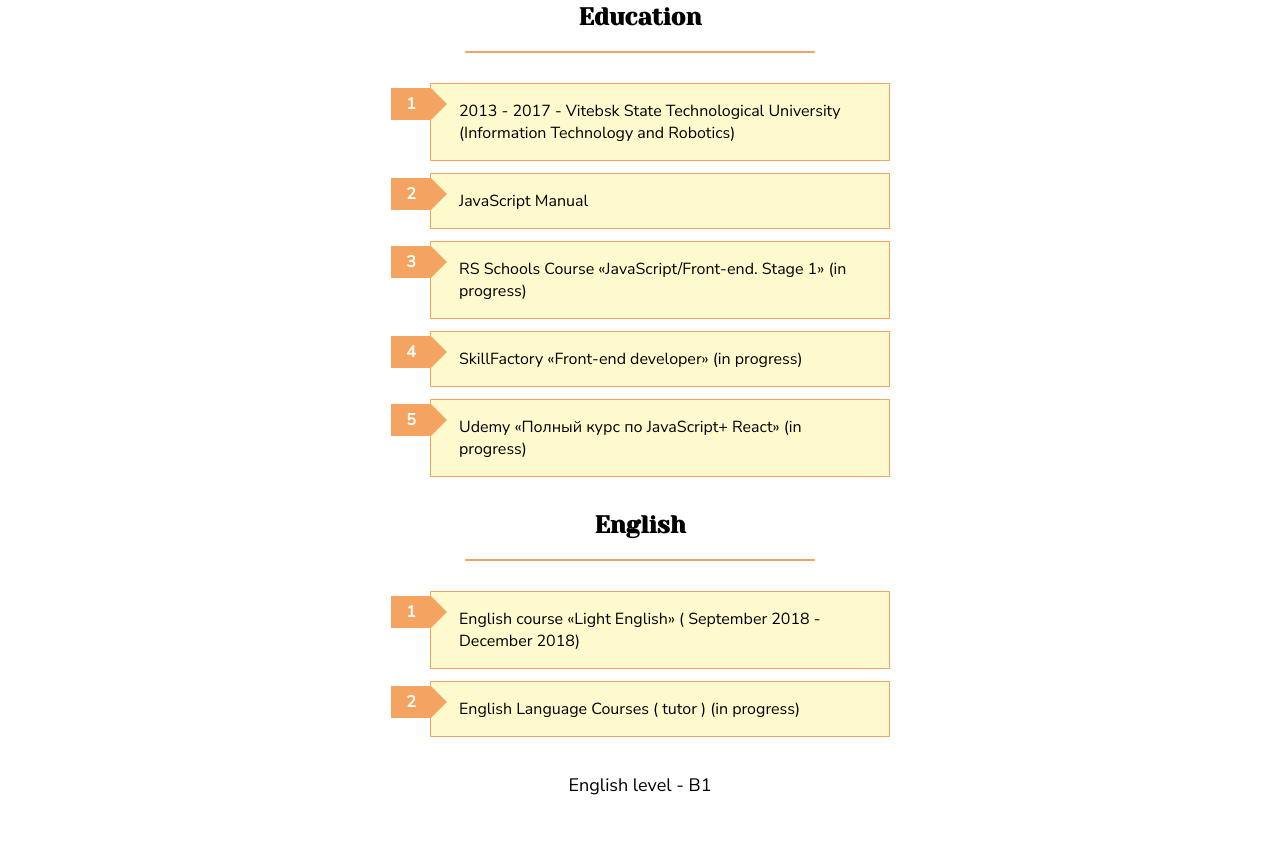
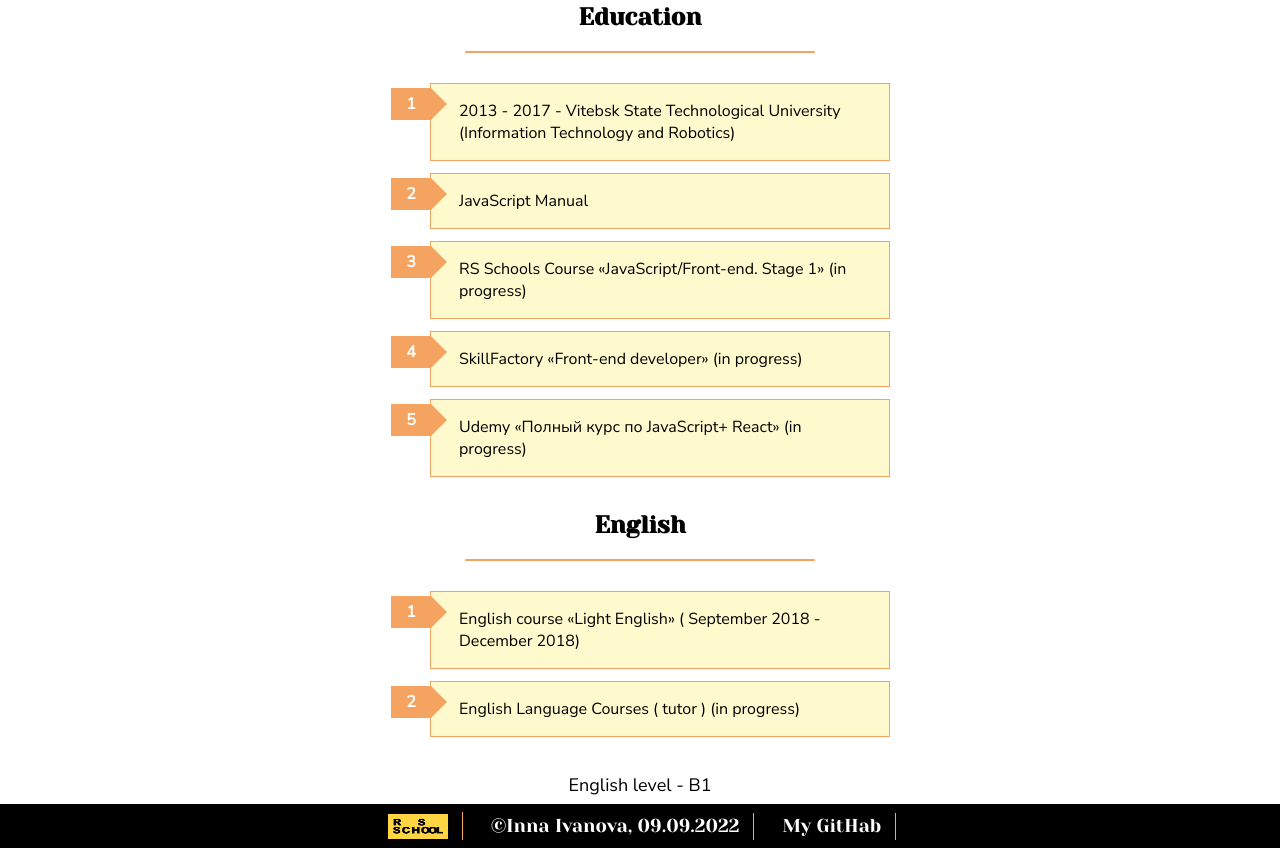
Before and after one commit to InnaInn/rsschool-cv, a plain HTML site: page index.html in a window 1280 px wide. Shown: the part 1742-2590 px from the top of the page. Before the commit the page ends 2546 px from the top, so only its background shows below. Drawn offline with Linux system fonts and the light colour scheme.

Commit message:
feat: add footer

```diff
--- a/index.html
+++ b/index.html
@@ -104,5 +104,14 @@ repeatWord('слово ', 3);</code></pre>
         </section>
     </div>
 </main>
+<footer>
+    <ul class="menu">
+        <li><a href="https://rs.school/js/" target="new" title="RSSchool">
+            <img class="logo" alt="RSSchool" src="images/RSSchool.jpg">
+        </a></li>
+        <li><a href="#About-me"> &#169;Inna Ivanova, 09.09.2022</a></li>
+        <li><a href="https://github.com/InnaInn">My GitHab</a></li>
+    </ul>
+</footer>
 </body>
 </html>
```
